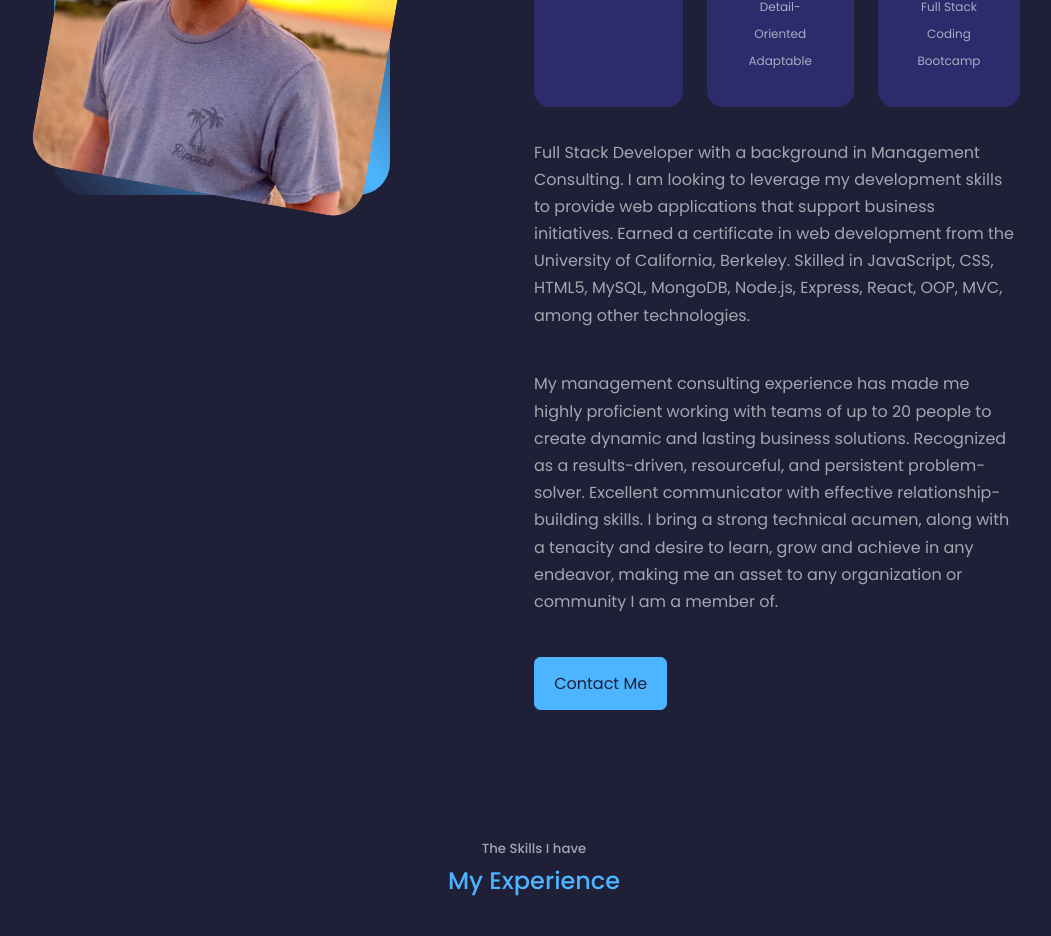
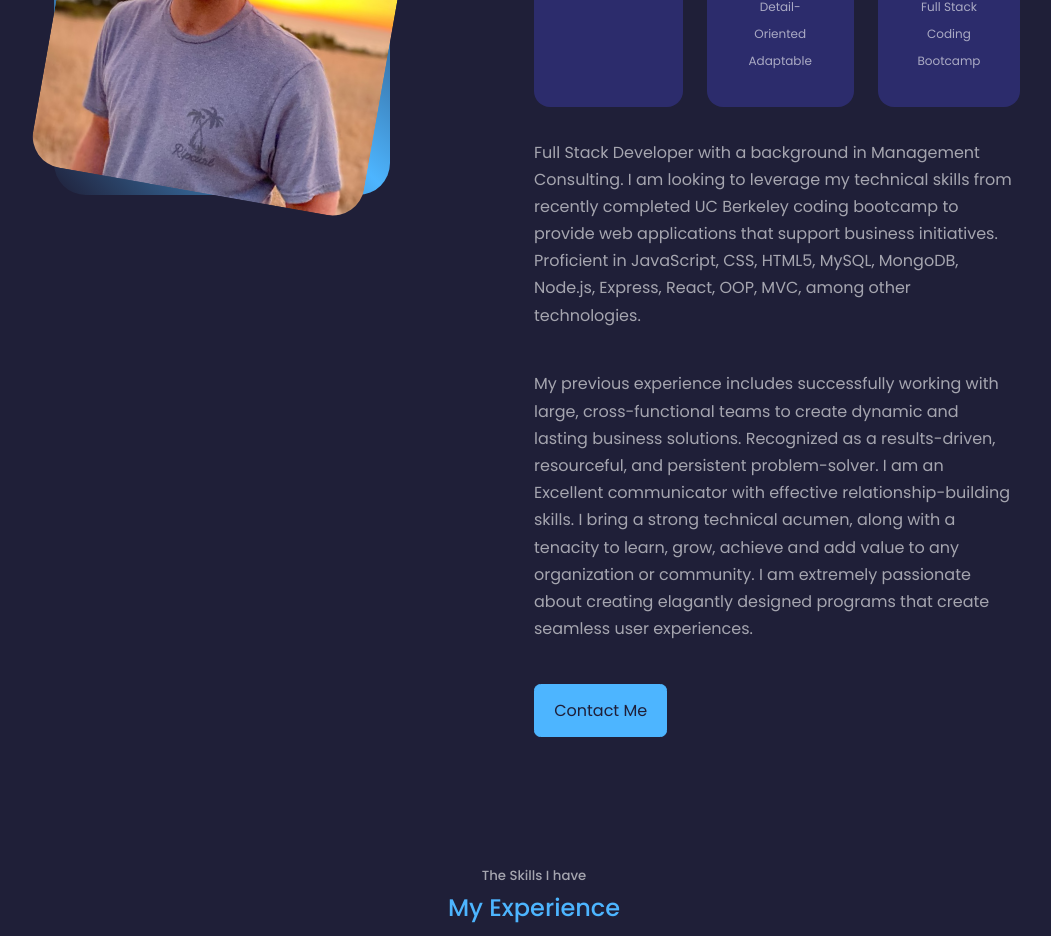
Before and after one commit to atmason90/new-react-portfolio, a React (Create React App) app: page / in a window 1280 px wide. Shown: the part 1180-2116 px from the top of the page, without its empty margins (106-1157 px from the left). Built offline with nearby package versions, Linux system fonts and the light colour scheme.

Commit message:
edit about component

```diff
--- a/src/components/about/About.jsx
+++ b/src/components/about/About.jsx
@@ -36,8 +36,8 @@ const About = () => {
             </article>
           </div>
 
-          <p>Full Stack Developer with a background in Management Consulting. I am looking to leverage my development skills to provide web applications that support business initiatives. Earned a certificate in web development from the University of California, Berkeley. Skilled in JavaScript, CSS, HTML5, MySQL, MongoDB, Node.js, Express, React, OOP, MVC, among other technologies.</p>
-          <p>My management consulting experience has made me highly proficient working with teams of up to 20 people to create dynamic and lasting business solutions. Recognized as a results-driven, resourceful, and persistent problem-solver. Excellent communicator with effective relationship-building skills. I bring a strong technical acumen, along with a tenacity and desire to learn, grow and achieve in any endeavor, making me an asset to any organization or community I am a member of.</p>
+          <p>Full Stack Developer with a background in Management Consulting. I am looking to leverage my technical skills from recently completed UC Berkeley coding bootcamp to provide web applications that support business initiatives. Proficient in JavaScript, CSS, HTML5, MySQL, MongoDB, Node.js, Express, React, OOP, MVC, among other technologies.</p>
+          <p>My previous experience includes successfully working with large, cross-functional teams to create dynamic and lasting business solutions. Recognized as a results-driven, resourceful, and persistent problem-solver. I am an Excellent communicator with effective relationship-building skills. I bring a strong technical acumen, along with a tenacity to learn, grow, achieve and add value to any organization or community. I am extremely passionate about creating elagantly designed programs that create seamless user experiences.</p>
 
           <a href="#contact" className='btn btn-primary'>Contact Me</a>
         </div>
```
